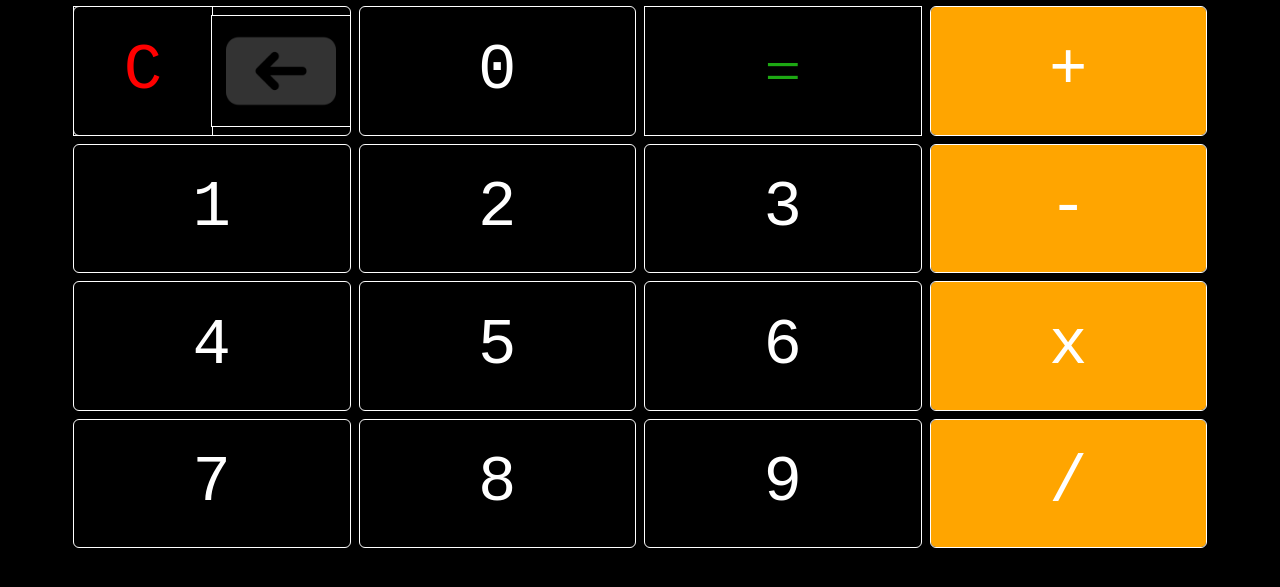
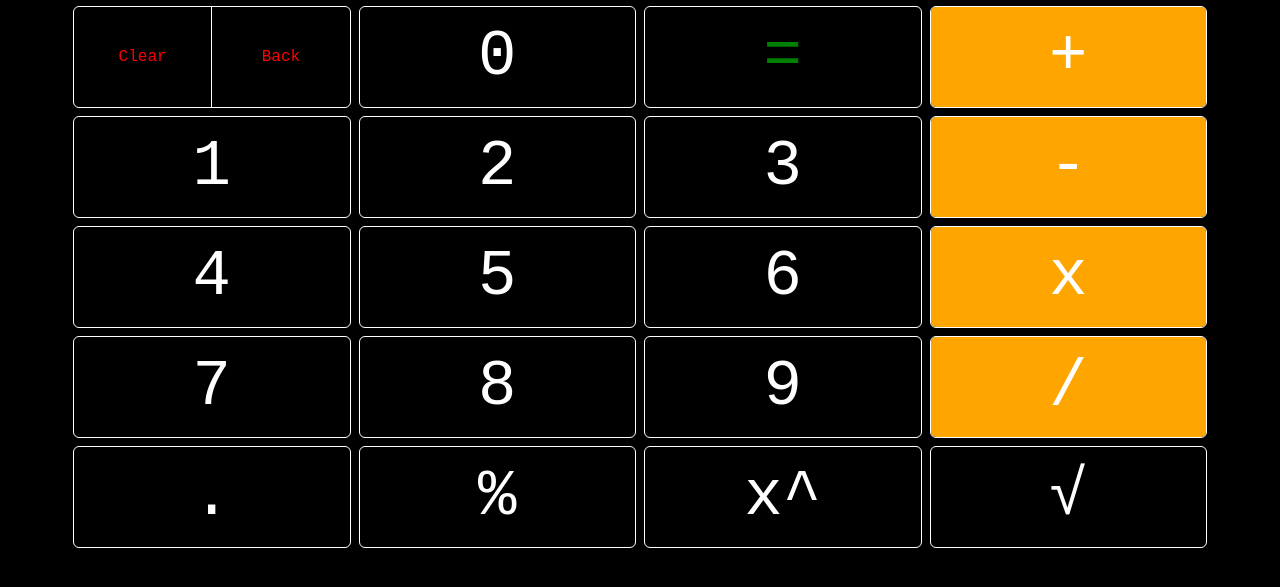
Before and after one commit to Heliboy91/calculator, a plain HTML site: page index.html in a window 1280 px wide. Shown: the part 195-782 px from the top of the page. Drawn offline with Linux system fonts and the light colour scheme.

Commit message:
Add buttons to html, modify delete buttons css, remove tofixed method from reduceArray function in js file

```diff
--- a/calculator.css
+++ b/calculator.css
@@ -50,19 +50,25 @@
     display: flex;
     flex-direction: column;
     padding: 10px;
+    justify-content: space-around;
+    margin: 0px auto;
     gap: 10px;
-    margin: 0px auto;
+
 
 }
 
 .row {
     width: 100%;
     display: flex;
+    flex-direction: row;
     align-items: center;
     gap: 10px;
     flex: 1;
 
+
 }
+
+
 
 .button{
     outline: 1px solid white;
@@ -75,6 +81,7 @@
     border-radius: 5px;
     font-size: 4rem;
     font-family: 'Courier New', Courier, monospace;
+    overflow: hidden;
 }
 
 .operation {
@@ -86,7 +93,7 @@
 
 #delete {
 
-    outline: 1px solid white;
+
     flex: 1;
     color: white;
     display: flex;
@@ -94,7 +101,7 @@
     justify-content: center;
     height: 100%;
     border-radius: 5px;
-
+    outline: 1px solid white;
     font-family: 'Courier New', Courier, monospace;
 
 }
@@ -104,22 +111,25 @@
     display: flex;
     justify-content: center;
     align-items: center;
-    font-size: 4rem;
-    outline: 1px solid white;
+
+    color: red;
     height: 100%;
-    color: red;
+
 
 }
 
 #equals {
+    outline: 1px solid white;
     flex: 1;
+    color: green;
     display: flex;
+    align-items: center;
     justify-content: center;
-    align-items: center;
+    height: 100%;
+    border-radius: 5px;
     font-size: 4rem;
-    outline: 1px solid white;
-    height: 100%;
-    color: rgb(29, 168, 19);
+    font-family: 'Courier New', Courier, monospace;
+    overflow: hidden;
 }
 
 #back {
@@ -127,11 +137,7 @@
     display: flex;
     align-items: center;
     justify-content: center;
-    outline: 1px solid white;
+    height: 100%;
+    border-left: 1px solid white;
+    color: red;
 }
-
-img {
-    height: 80%;
-    width: 80%;
-    background-color: black;
-}
--- a/functions.js
+++ b/functions.js
@@ -2,7 +2,7 @@ const displayCalculated = document.querySelector("#calculated");
 let display = document.querySelector("#display");
 const clearButton = document.querySelector("#clear");
 const buttons = document.querySelectorAll(".button");
-const backspace = document.querySelector("img");
+const backspace = document.querySelector("#back");
 let equalButton = document.querySelector("#equals");
 
 //basic math functions
@@ -70,7 +70,7 @@ const reduceArray = function(numArray, signArray) {
     for(i=0; i < numArray.length; i++) {
         for(j=0; j < signArray.length; j++) {
 
-            accumulator = operate(accumulator, signArray[j], numArray[i]).toFixed(2);
+            accumulator = operate(accumulator, signArray[j], numArray[i]);
             i++;
 
         }
--- a/index.html
+++ b/index.html
@@ -17,8 +17,8 @@
     <div id="container">
         <div class="row">
             <div id="delete">
-                <div id="clear">C</div>
-                <div id="back"><img src="backspace (1).png" alt=""></div>
+                <div id="clear">Clear</div>
+                <div id="back">Back</div>
             </div>
             <div class="button number">0</div>
             <div id="equals">=</div>
@@ -43,6 +43,13 @@
             <div class="button number">9</div>
             <div class="button operation">/</div>
         </div>
+        <div class="row">
+            <div class="button">.</div>
+            <div class="button">%</div>
+            <div class="button">x^</div>
+            <div class="button">√</div>
+
+        </div>
     </div>
 </body>
 
```
